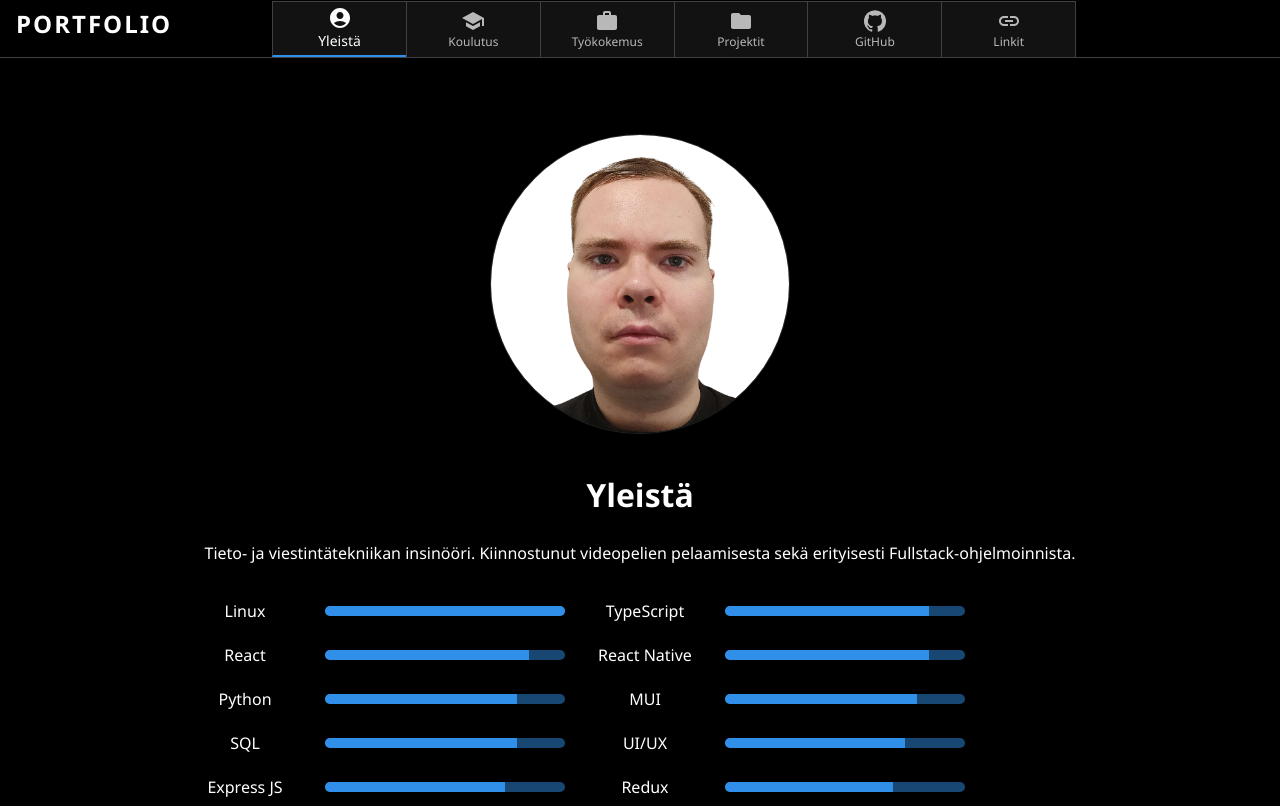
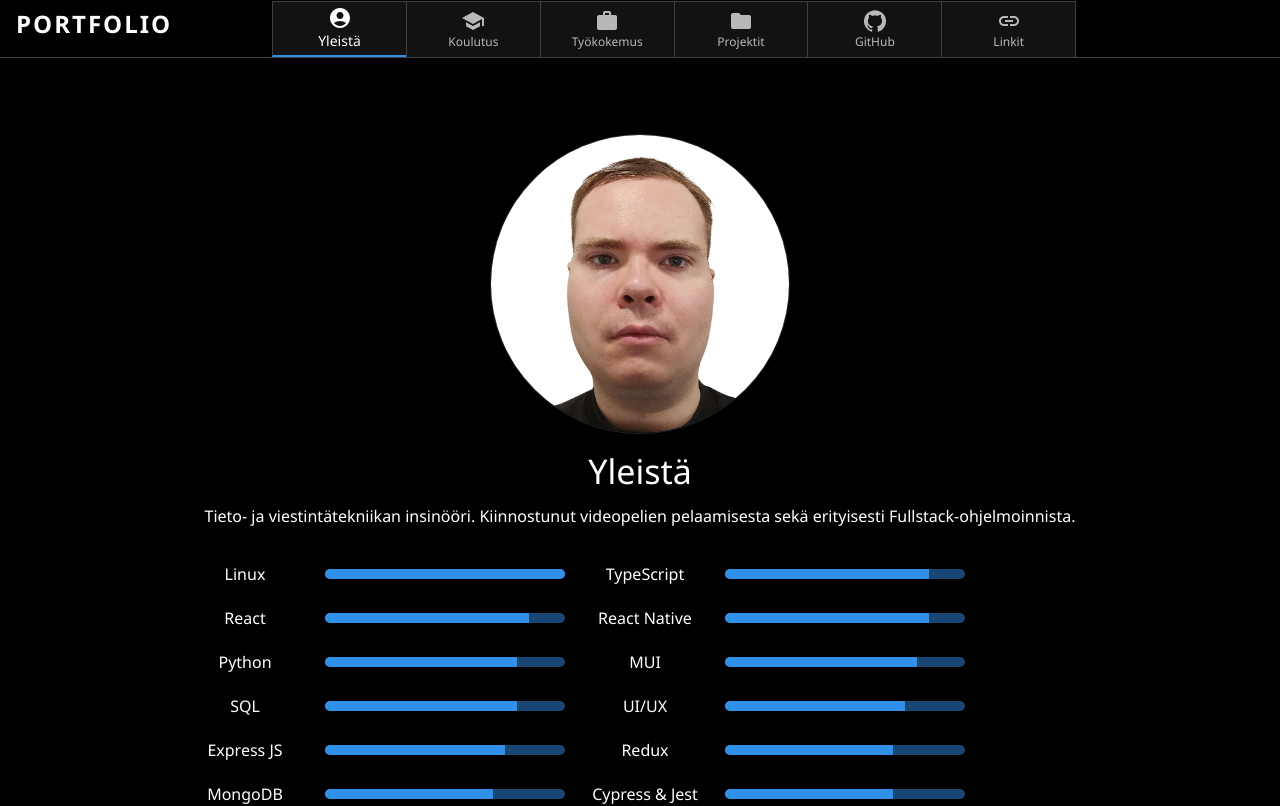
Before and after one commit to JeztC/jeztc.github.io, a React (Vite) app: page / in a window 1280 px wide. Shown: the top 806 px of the page. Built offline with nearby package versions, Linux system fonts and the light colour scheme; some icons are missing.

Commit message:
feat: change styles using mui, upgrade packages

```diff
--- a/package.json
+++ b/package.json
@@ -8,7 +8,6 @@
     "@emotion/styled": "^11.14.1",
     "@mui/icons-material": "^7.3.1",
     "@mui/material": "^7.3.1",
-    "@tauri-apps/api": "^1.6.0",
     "@types/react": "^18.3.24",
     "@types/react-dom": "^18.3.7",
     "axios": "1.11.0",
--- a/src/components/About.tsx
+++ b/src/components/About.tsx
@@ -1,5 +1,5 @@
 import React from "react";
-import {Badge, Box, LinearProgress, Rating, Typography} from "@mui/material";
+import {Badge, Box, LinearProgress, Typography} from "@mui/material";
 import { skillsList } from "../data";
 import { useTranslation } from "react-i18next";
 import { styled } from "@mui/material/styles";
@@ -54,7 +54,6 @@ const MainContainer = styled('div')`
     display: flex;
     flex-direction: column;
     align-items: center;
-    margin-top : 50px;
     padding-top: 60px;
     height: 80vh;
     margin: 16px;
@@ -81,8 +80,12 @@ const About: React.FC = () => {
                 <AvatarContainer src={'./media/avatar.png'} alt="Description"/>
             </Badge>
             <AboutContainer>
-                <h1>{t('menu_about')}</h1>
-                <p>{t('about_desc')}</p>
+                <Typography variant="h4" gutterBottom>
+                    {t('menu_about')}
+                </Typography>
+                <Typography variant="body1">
+                    {t('about_desc')}
+                </Typography>
                 <SkillsContainer>
                     <SkillsColumn>
                         {skillsList
--- a/src/components/Education.tsx
+++ b/src/components/Education.tsx
@@ -161,19 +161,15 @@ function TabPanel(props: TabPanelProps) {
     const { children, value, index, ...other } = props;
 
     return (
-        <div
+        <Box
             role="tabpanel"
             hidden={value !== index}
             id={`vertical-tabpanel-${index}`}
             aria-labelledby={`vertical-tab-${index}`}
             {...other}
         >
-            {value === index && (
-                <Box sx={{ p: 3 }}>
-                    <Typography>{children}</Typography>
-                </Box>
-            )}
-        </div>
+            {value === index && <Box sx={{ p: 3 }}>{children}</Box>}
+        </Box>
     );
 }
 
--- a/src/components/Header.tsx
+++ b/src/components/Header.tsx
@@ -293,7 +293,7 @@ const Header = () => {
                             </Box>
                         </LanguageMenuItem>
                     </Menu>
-                </Box> : <div/>}
+                </Box> : <Box/>}
         </HeaderWrapper>
     );
 }
--- a/src/components/Links.tsx
+++ b/src/components/Links.tsx
@@ -2,6 +2,7 @@ import { Email, GitHub, LinkedIn } from "@mui/icons-material";
 import Icon from "./Icon";
 import { styled } from "@mui/material/styles";
 import { useTranslation } from "react-i18next";
+import { Typography } from "@mui/material";
 
 const LinksContainer = styled('div')(({ theme }) => ({
     display: 'flex',
@@ -38,7 +39,7 @@ const Links = () => {
                 <Icon size={250} href="https://github.com/JeztC/" target="_blank">
                     <GitHub />
                 </Icon>
-                <p>GitHub</p>
+                <Typography variant="body1">GitHub</Typography>
             </Box>
             <Box>
                 <Icon size={250} href={`mailto:"jesse.lagland@gmail.com"`} target="_blank">
@@ -50,7 +51,7 @@ const Links = () => {
                 <Icon size={250} href={`https://www.linkedin.com/in/jesse-l%C3%A5gland-3213a0347/`} target="_blank">
                     <LinkedIn />
                 </Icon>
-                <p>LinkedIn</p>
+                <Typography variant="body1">LinkedIn</Typography>
             </Box>
         </LinksContainer>
     )
```
Also changed, not shown: 1 other file (tests, documents, lock files or other folders).
